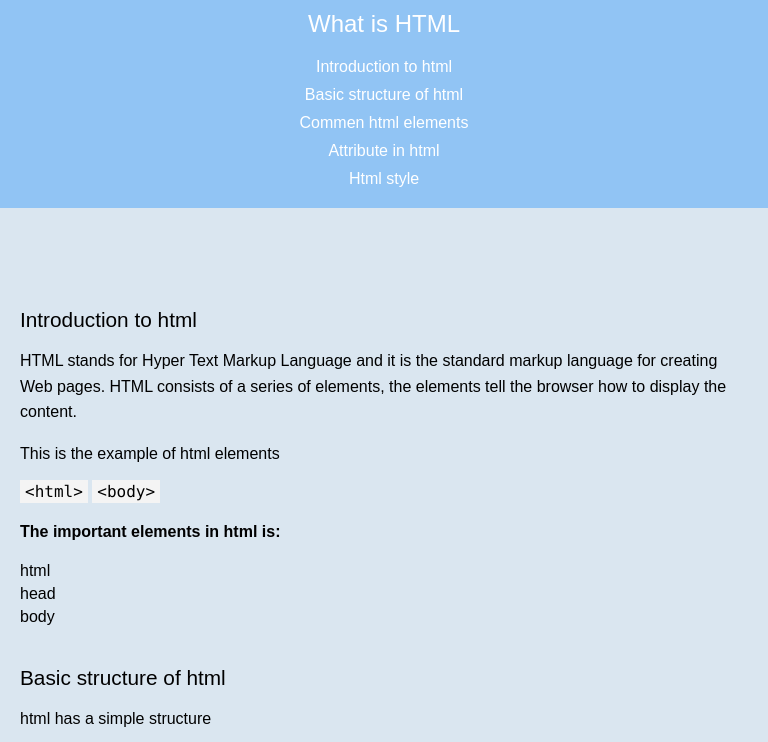
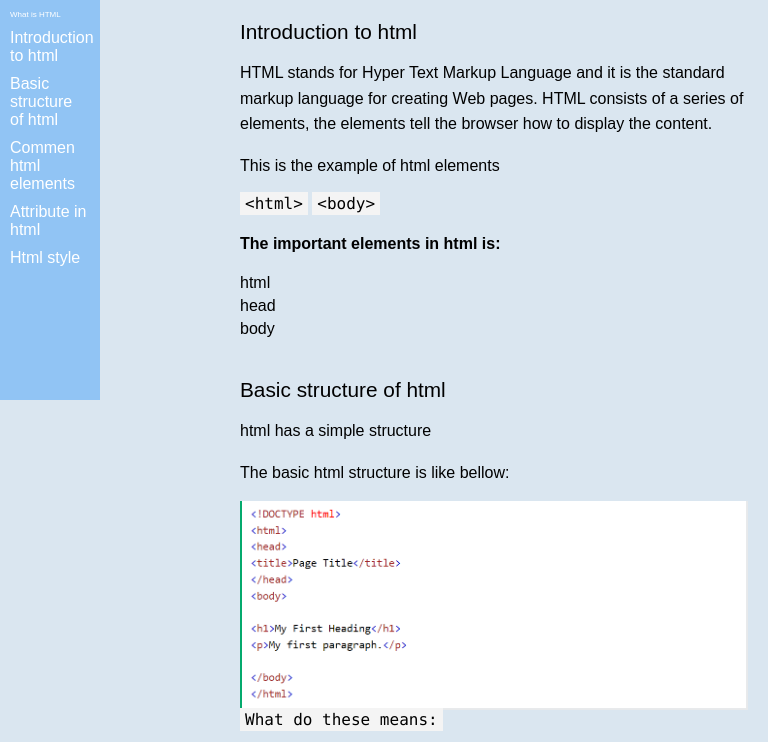
Before and after one commit to MasomRezaie/Technical-Documentation-Page, a plain HTML site: page index.html in a window 768 px wide. Shown: the top 742 px of the page. Drawn offline with Linux system fonts and the light colour scheme.

Commit message:
changed the style of some elements in medai query

```diff
--- a/style.css
+++ b/style.css
@@ -86,18 +86,22 @@ body {
   color: rgb(255, 0, 179);
 }
 
-/* Media query */
-@media (max-width: 768px) {
+/* -------------------------Media query ------------------------*/
+@media screen and (min-width: 600px) {
   #navbar {
-    width: 100%;
-    height: auto;
-    position: static;
+    position: fixed;
+    top: 0;
+    left: 0;
+    width: 100px;
+    height: 50%;
+    background-color: rgba(35, 146, 250, 0.4);
+    color: #fff;
     padding: 10px;
-    text-align: center;
+    box-sizing: border-box;
   }
 
-  #main-doc {
-    margin-left: 0;
-    padding-top: 100px; /* Adjust for the height of the navbar */
+  #navbar header {
+    font-size: 0.5em;
+    margin-bottom: 10px;
   }
 }
```
